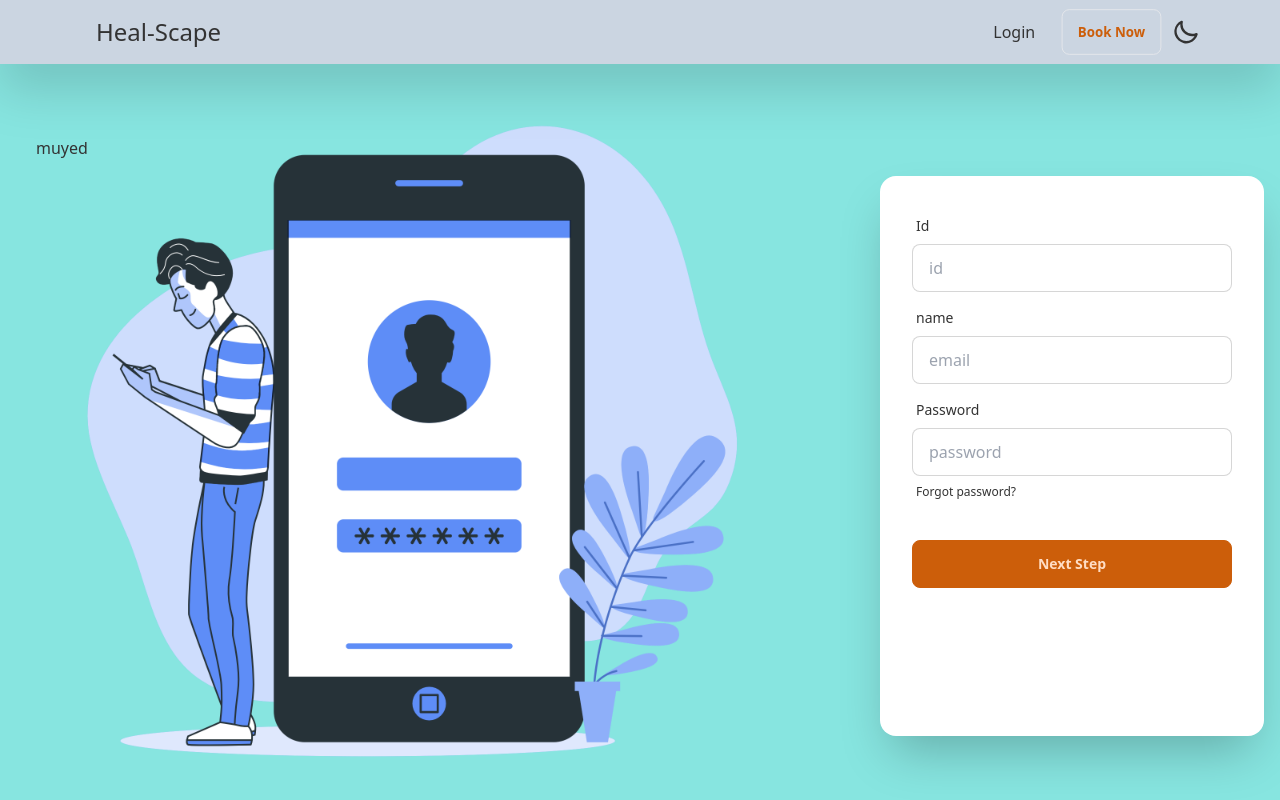
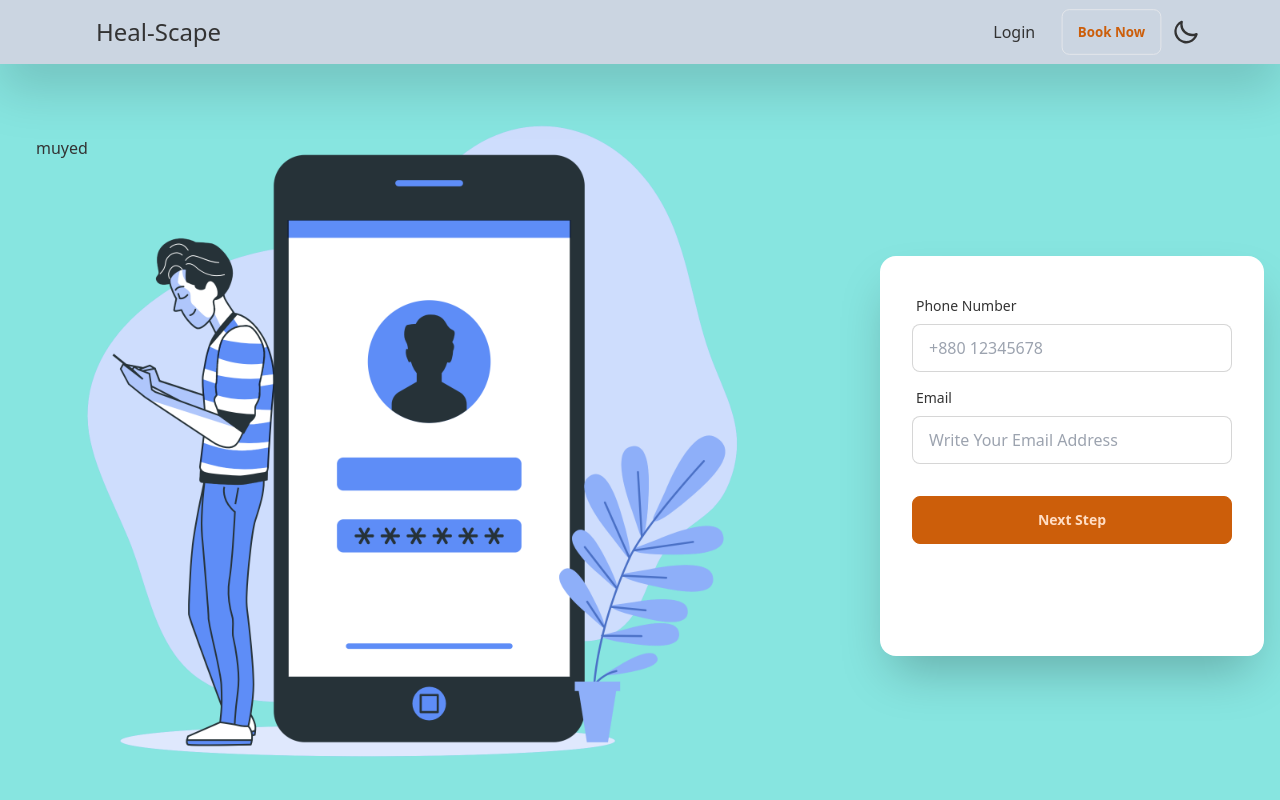
Before and after one commit to muyed-moktadir/attendance-template, a React (Create React App) app: page / in a window 1280 px wide. Both pictures are taken after a click on the button "Next Step". Built offline with nearby package versions, Linux system fonts and the light colour scheme.

Commit message:
add loginpage no. 4

```diff
--- a/src/pages/Home/Home.js
+++ b/src/pages/Home/Home.js
@@ -1,9 +1,10 @@
 import React from 'react'
+import LoginPage1 from './LoginPage1'
 import LoginPage from './LoginPage1'
 
 const Home = () => {
   return (
-    <LoginPage/>
+    <LoginPage1/>
   )
 }
 
--- a/src/pages/Home/LoginPage2.js
+++ b/src/pages/Home/LoginPage2.js
@@ -4,23 +4,20 @@ const LoginPage1 = ({ data, setData }) => {
     return (
         <>
 
-            <div className="card flex-shrink-0 md:h-[60vh] w-full max-w-sm shadow-2xl bg-base-100">
+            <div className="card flex-shrink-0 md:h-[55vh] w-full max-w-sm shadow-2xl bg-base-100">
                 <div className="card-body">
                     <div className="form-control">
                         <h1 className='text-center font-bold text-2xl'>SignUp Form</h1>
                         <label className="label">
-                            <span className="label-text">Email</span>
+                            <span className="label-text">Name</span>
                         </label>
-                        <input type="text" placeholder="email" className="input  rounded-none border-b-4 border-indigo-500 " />
+                        <input type="text" placeholder="Write Your First Name" className="input  rounded-none border-b-4 border-indigo-500" />
                     </div>
                     <div className="form-control">
                         <label className="label">
-                            <span className="label-text">Password</span>
+                            <span className="label-text">Name</span>
                         </label>
-                        <input type="text" placeholder="password" className="input input-bordered" />
-                        <label className="label">
-                            <a href="#" className="label-text-alt link link-hover">SignUp here</a>
-                        </label>
+                        <input type="text" placeholder="Write Your Last Name" className="input  rounded-none border-b-4 border-indigo-500" />
                     </div>
                     <div className="form-control mt-6">
                         <button onClick={() => setData(!data)} className="btn btn-primary capitalize">Next Step</button>
--- a/src/pages/Home/LoginPage3.js
+++ b/src/pages/Home/LoginPage3.js
@@ -2,35 +2,35 @@ import React from 'react'
 import { Link } from 'react-router-dom'
 
 import login from "../../assets/images/login.png"
-const LoginPage3 = ({data,setData}) => {
+import LoginPage4 from './LoginPage4'
+const LoginPage3 = ({ data, setData }) => {
     return (
         <>
 
-                    <div className="card flex-shrink-0 md:h-[70vh] w-full max-w-sm shadow-2xl bg-base-100">
+            <div className="card flex-shrink-0 md:h-[50vh] w-full max-w-sm shadow-2xl bg-base-100">
                 <div className="card-body">
                     <div className="form-control">
-                                <label className="label">
-                                    <span className="label-text">Id</span>
+                        <label htmlFor="phone" className="label">
+                            <span className="label-text">Phone Number</span>
                         </label>
-                                <input type="text" placeholder="id" className="input input-bordered" />
+                        <input
+                            type="tel"
+                            id="phone"
+                            class="input input-bordered"
+                            placeholder="+880 12345678"
+                            pattern="[0-9]{3}-[0-9]{2}-[0-9]{3}"
+                            required
+                        />
                     </div>
+
                     <div className="form-control">
                         <label className="label">
-                                    <span className="label-text">name</span>
+                            <span className="label-text">Email</span>
                         </label>
-                                <input type="text" placeholder="email" className="input input-bordered" />
-                            </div>
-                            <div className="form-control">
-                                <label className="label">
-                                    <span className="label-text">Password</span>
-                                </label>
-                                <input type="text" placeholder="password" className="input input-bordered" />
-                                <label className="label">
-                                    <a href="#" className="label-text-alt link link-hover">Forgot password?</a>
-                                </label>
+                        <input type="email" placeholder="Write Your Email Address" className="input input-bordered" />
                     </div>
                     <div className="form-control mt-6">
-                                <button onClick={()=>setData(!data)} className="btn btn-primary capitalize">Next Step</button>
+                        <button onClick={() => setData(!data)} className="btn btn-primary capitalize">Next Step</button>
                     </div>
                 </div>
             </div>
--- /dev/null
+++ b/src/pages/Home/LoginPage4.js
@@ -0,0 +1,28 @@
+import React from 'react'
+
+const LoginPage4 = ({ data,setData }) => {
+    return (
+        <>
+
+            <div className="card flex-shrink-0 md:h-[40vh] w-full max-w-sm shadow-2xl bg-base-100">
+                <div className="card-body">
+
+                    <div className="form-control">
+                        <label className="label">
+                            <span className="label-text">Password</span>
+                        </label>
+                        <input type="text" placeholder="password" className="input input-bordered" />
+                        <label className="label">
+                            <a href="#" className="label-text-alt link link-hover">Forgot password?</a>
+                        </label>
+                    </div>
+                    <div className="form-control mt-6">
+                        <button className="btn btn-primary capitalize">Submit</button>
+                    </div>
+                </div>
+            </div>
+        </>
+    )
+}
+
+export default LoginPage4
```
Also changed, not shown: src/pages/Home/LoginPage1.js (+6 -3 lines). Lines whose indentation alone changed are shown as unchanged.
